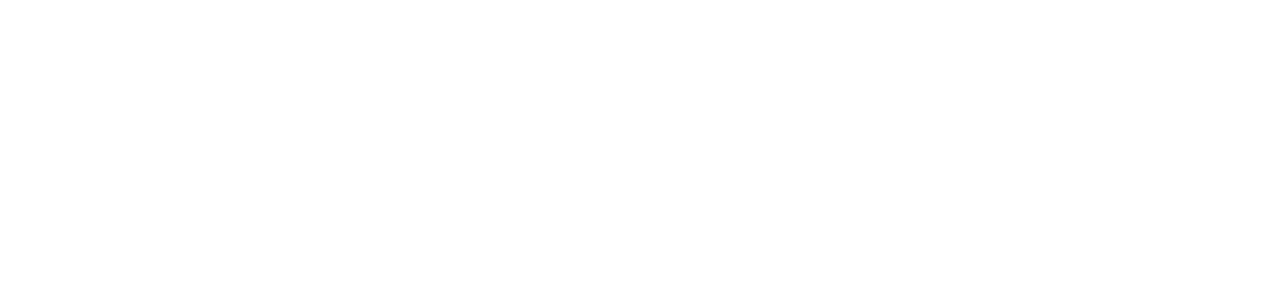
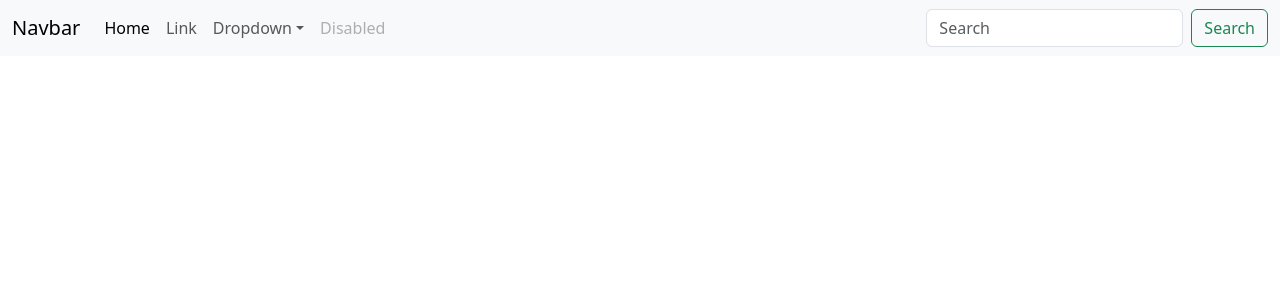
Before and after one commit to annnnn1015/react-router-unsplash-gallery, a React (Create React App) app: page / in a window 1280 px wide. Shown: the top 300 px of the page. Built offline with nearby package versions, Linux system fonts and the light colour scheme.

Commit message:
feat: 更新 Route 元件以在根路徑顯示 Navbar

```diff
--- a/src/App.js
+++ b/src/App.js
@@ -4,7 +4,7 @@ function App() {
   return (
     <div className="Container">
       <Routes>
-        <Route path="/"></Route>
+        <Route path="/" element={<Navbar />}></Route>
       </Routes>
     </div>
   );
```
